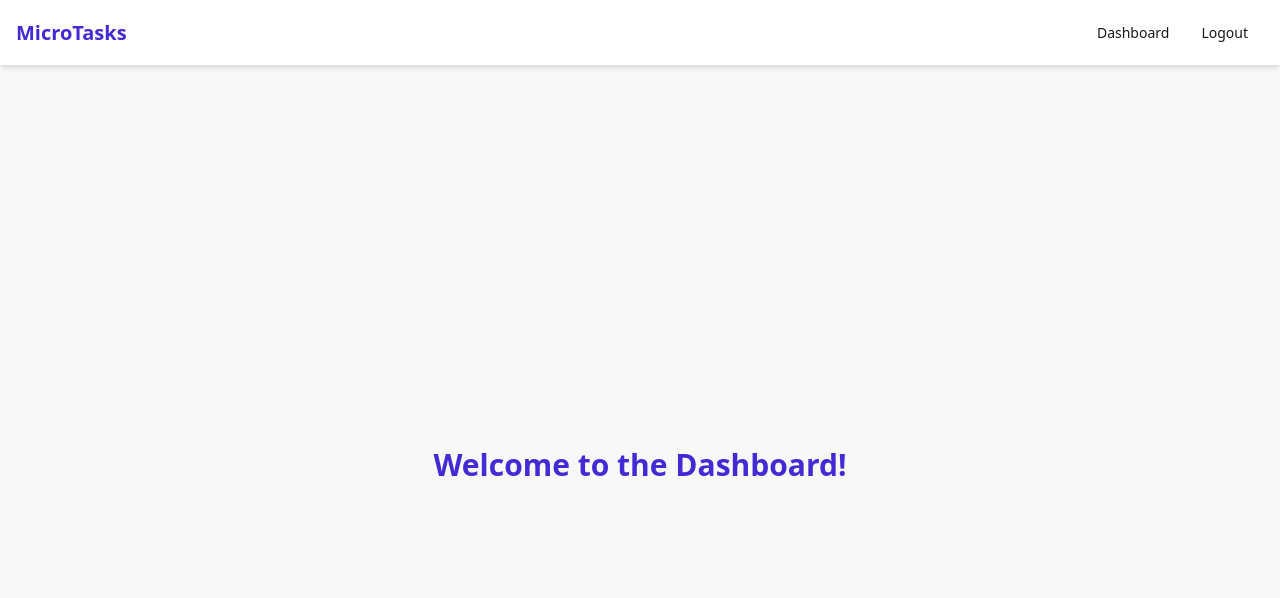
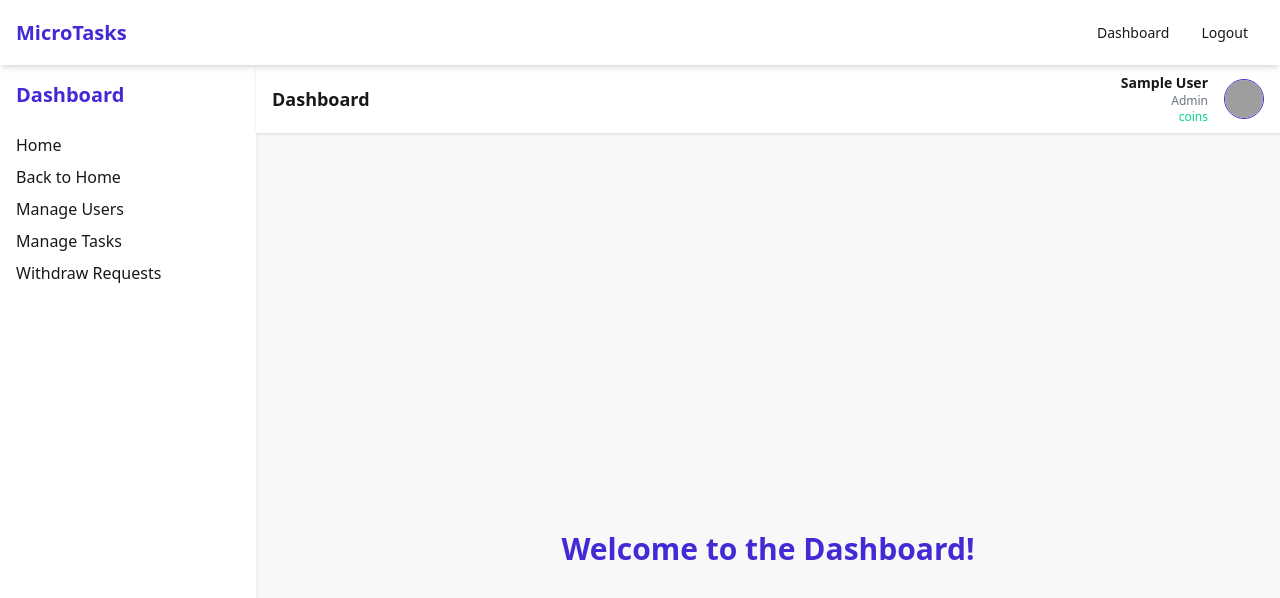
Before and after one commit to Aminul-Islam85/assignment-11-client, a React (Vite) app: page /dashboard in a window 1280 px wide. Shown: the top 598 px of the page. Built offline with nearby package versions, Linux system fonts and the light colour scheme; sample sign-in values are in the browser's storage; grey boxes are pictures that could not be loaded.

Commit message:
Dashboard layout done

```diff
--- a/src/App.jsx
+++ b/src/App.jsx
@@ -1,27 +1,33 @@
 import { BrowserRouter, Routes, Route } from "react-router-dom";
 import Register from "./pages/Register";
 import Login from "./pages/Login";
-import Dashboard from "./pages/Dashboard";
+import Dashboard from "./pages/Dashboard"; // this is now the inner content
 import Home from "./pages/Home";
 import PrivateRoute from "./components/PrivateRoute";
 import Navbar from "./components/Navbar";
+import DashboardLayout from "./components/DashboardLayout";
 
 const App = () => {
   return (
     <BrowserRouter>
-    <Navbar />
+      <Navbar />
       <Routes>
         <Route path="/" element={<Home />} />
         <Route path="/register" element={<Register />} />
         <Route path="/login" element={<Login />} />
+
+        {/* 🔐 Protected Nested Dashboard */}
         <Route
           path="/dashboard"
           element={
             <PrivateRoute>
-              <Dashboard />
+              <DashboardLayout />
             </PrivateRoute>
           }
-        />
+        >
+          <Route index element={<Dashboard />} /> {/* /dashboard */}
+          {/* Future routes: <Route path="tasks" element={<TaskList />} /> */}
+        </Route>
       </Routes>
     </BrowserRouter>
   );
--- /dev/null
+++ b/src/components/DashboardLayout.jsx
@@ -0,0 +1,75 @@
+import { Outlet, Link } from "react-router-dom";
+
+const DashboardLayout = () => {
+  const user = JSON.parse(localStorage.getItem("user"));
+
+  return (
+    <div className="flex min-h-screen bg-base-200">
+      {/* Sidebar */}
+      <aside className="w-64 bg-white shadow-md p-4 space-y-4">
+        <h2 className="text-xl font-bold text-primary mb-6">Dashboard</h2>
+        <ul className="space-y-2">
+          <li><Link to="/dashboard">Home</Link></li>
+          <li><Link to="/">Back to Home</Link></li>
+
+          {/* Worker Links */}
+          {user?.role === "worker" && (
+            <>
+              <li><Link to="/dashboard/tasks">Available Tasks</Link></li>
+              <li><Link to="/dashboard/submissions">My Submissions</Link></li>
+              <li><Link to="/dashboard/withdraw">Withdraw</Link></li>
+            </>
+          )}
+
+          {/* Buyer Links */}
+          {user?.role === "buyer" && (
+            <>
+              <li><Link to="/dashboard/add-task">Add Task</Link></li>
+              <li><Link to="/dashboard/my-tasks">My Tasks</Link></li>
+              <li><Link to="/dashboard/payments">Purchase Coins</Link></li>
+            </>
+          )}
+
+          {/* Admin Links */}
+          {user?.role === "admin" && (
+            <>
+              <li><Link to="/dashboard/manage-users">Manage Users</Link></li>
+              <li><Link to="/dashboard/manage-tasks">Manage Tasks</Link></li>
+              <li><Link to="/dashboard/withdraw-requests">Withdraw Requests</Link></li>
+            </>
+          )}
+        </ul>
+      </aside>
+
+      {/* Main Content Area */}
+      <div className="flex-1 flex flex-col">
+        {/* Header */}
+        <header className="bg-white shadow px-4 py-2 flex justify-between items-center">
+          <h1 className="text-lg font-semibold">Dashboard</h1>
+
+          {user && (
+            <div className="flex items-center gap-4">
+              <div className="text-right text-sm">
+                <div className="font-bold">{user.name}</div>
+                <div className="text-xs capitalize text-gray-500">{user.role}</div>
+                <div className="text-xs text-success">{user.coins} coins</div>
+              </div>
+              <img
+                src={user.profilePic || "https://i.ibb.co/yR0hKZm/user.png"}
+                alt="User"
+                className="w-10 h-10 rounded-full object-cover border border-primary"
+              />
+            </div>
+          )}
+        </header>
+
+        {/* Content */}
+        <main className="p-4 flex-1">
+          <Outlet /> {/* Nested routes render here */}
+        </main>
+      </div>
+    </div>
+  );
+};
+
+export default DashboardLayout;
--- a/src/pages/Login.jsx
+++ b/src/pages/Login.jsx
@@ -27,7 +27,9 @@ const Login = () => {
       }
 
       localStorage.setItem("token", data.token);
+      localStorage.setItem("user", JSON.stringify(data.user));
       navigate("/dashboard");
+
     } catch {
       setError("Something went wrong. Try again later.");
     }
```
